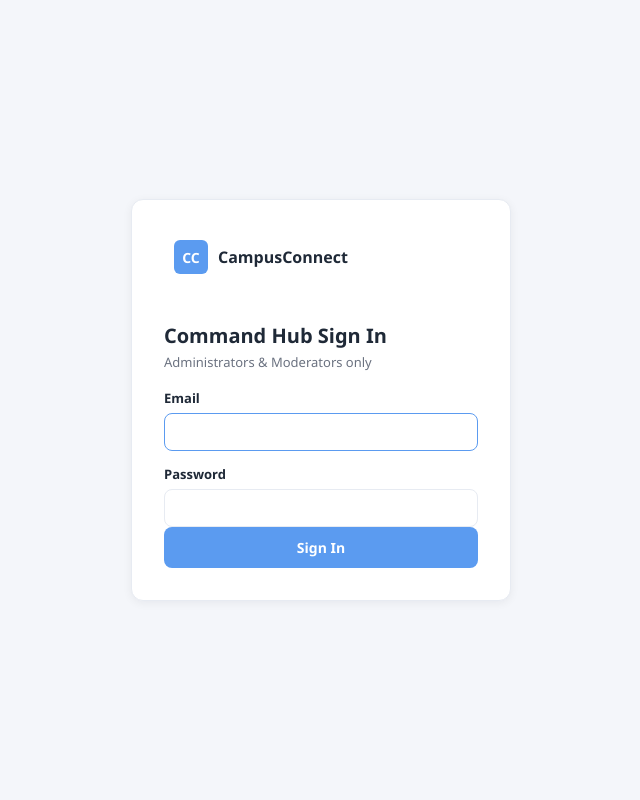
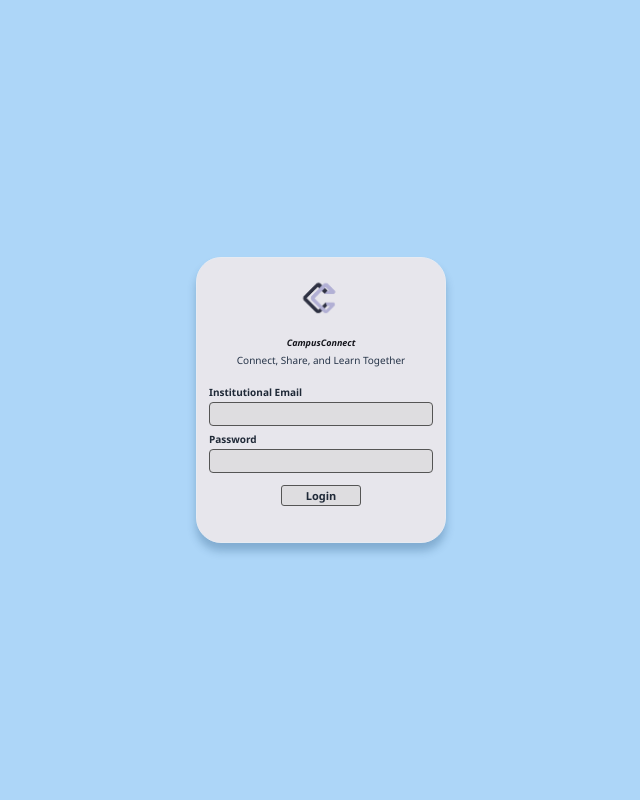
Before and after one commit to PunzalanKhirk/CampusConnect, a PHP site: page /CampusConnect/ in a window 1280 px wide. Shown: the whole page, without its empty margins (319-959 px from the left). Run offline with PHP 8.4, Linux system fonts and the light colour scheme.

Commit message:
10/1, 9:01am

```diff
--- a/app/views/auth/login.php
+++ b/app/views/auth/login.php
@@ -4,16 +4,15 @@
     <meta charset="UTF-8">
     <meta name="viewport" content="width=device-width, initial-scale=1.0">
     <title><?= e($title) ?> | <?= e(SITE_NAME) ?></title>
-    <link rel="stylesheet" href="<?= URLROOT ?>/css/style.css">
+    <link rel="stylesheet" href="<?= URLROOT ?>/css/style.css?v=<?= filemtime(__DIR__ . '/../../../public/css/style.css') ?>">
 </head>
 <body class="auth-body">
     <div class="auth-card card">
-        <div class="sidebar-logo" style="margin-bottom:24px;">
-            <span class="logo-mark">CC</span>
-            <span class="logo-text">CampusConnect</span>
+        <div class="auth-brand">
+            <img class="auth-logo" src="<?= URLROOT ?>/images/1000223978-removebg-preview.png" alt="CampusConnect">
+            <span class="auth-wordmark">CampusConnect</span>
         </div>
-        <h1 class="auth-title">Command Hub Sign In</h1>
-        <p class="auth-subtitle">Administrators &amp; Moderators only</p>
+        <p class="auth-subtitle">Connect, Share, and Learn Together</p>
 
         <?php if (!empty($errors)): ?>
             <div class="alert alert-error">
@@ -23,15 +22,15 @@
             </div>
         <?php endif; ?>
 
-        <form action="<?= URLROOT ?>/auth/login" method="POST" novalidate>
+        <form class="auth-form" action="<?= URLROOT ?>/auth/login" method="POST" novalidate>
             <input type="hidden" name="csrf_token" value="<?= e($csrf_token) ?>">
-            <label for="email">Email</label>
+            <label for="email">Institutional Email</label>
             <input type="email" id="email" name="email" required autofocus>
 
             <label for="password">Password</label>
             <input type="password" id="password" name="password" required>
 
-            <button type="submit" class="btn btn-primary btn-block">Sign In</button>
+            <button type="submit" class="auth-submit">Login</button>
         </form>
     </div>
 </body>
--- a/public/css/style.css
+++ b/public/css/style.css
@@ -263,10 +263,54 @@ input[type="text"], input[type="email"], input[type="password"], textarea {
 input:focus, textarea:focus { border-color: var(--accent-primary); }
 
 /* ---------- Auth screen ---------- */
-.auth-body { display: flex; align-items: center; justify-content: center; min-height: 100vh; background: var(--bg-app); }
-.auth-card { width: 380px; max-width: 90vw; padding: 32px; }
+.auth-body {
+    display: flex;
+    align-items: center;
+    justify-content: center;
+    min-height: 100vh;
+    padding: 16px;
+    background: #add6f8;
+}
+.auth-card {
+    display: flex;
+    flex-direction: column;
+    align-items: center;
+    width: 250px;
+    max-width: 100%;
+    min-height: 286px;
+    padding: 12px;
+    background: #e7e6ec;
+    border-radius: 25px;
+    box-shadow: 0 8px 9px rgba(17, 66, 107, 0.28);
+}
 .auth-title { font-size: 20px; margin: 0 0 4px; }
-.auth-subtitle { color: var(--text-secondary); font-size: 13px; margin: 0 0 18px; }
+.auth-brand { display: flex; flex-direction: column; align-items: center; margin-bottom: 6px; }
+.auth-logo { display: block; width: 70px; height: 70px; object-fit: contain; }
+.auth-wordmark { color: #15151c; font-size: 9px; font-style: italic; font-weight: 700; line-height: 1; margin-top: -2px; }
+.auth-subtitle { color: #263448; font-size: 10px; text-align: center; margin: 0 0 12px; }
+.auth-form { width: 100%; }
+.auth-form label { font-size: 10px; margin: 6px 0 2px; }
+.auth-form input[type="email"], .auth-form input[type="password"] {
+    height: 24px;
+    padding: 3px 6px;
+    border: 1px solid #555;
+    border-radius: 4px;
+    background: #dedde0;
+    font-size: 11px;
+}
+.auth-submit {
+    display: block;
+    width: 80px;
+    margin: 12px auto 0;
+    padding: 2px 8px;
+    border: 1px solid #555;
+    border-radius: 3px;
+    background: #dedde0;
+    color: var(--text-primary);
+    font-size: 11px;
+    font-weight: 600;
+}
+.auth-card .alert { width: 100%; padding: 7px; font-size: 11px; }
 .alert { padding: 10px 14px; border-radius: var(--radius-md); font-size: 13px; margin-bottom: 14px; }
 .alert-error { background: #fdecec; color: var(--status-deleted); }
 .alert-success { background: #e8f9ef; color: #1a8f52; }
```
Also changed, not shown: public/images/1000223977-removebg-preview.png (added), public/images/1000223978-removebg-preview.png (added).
